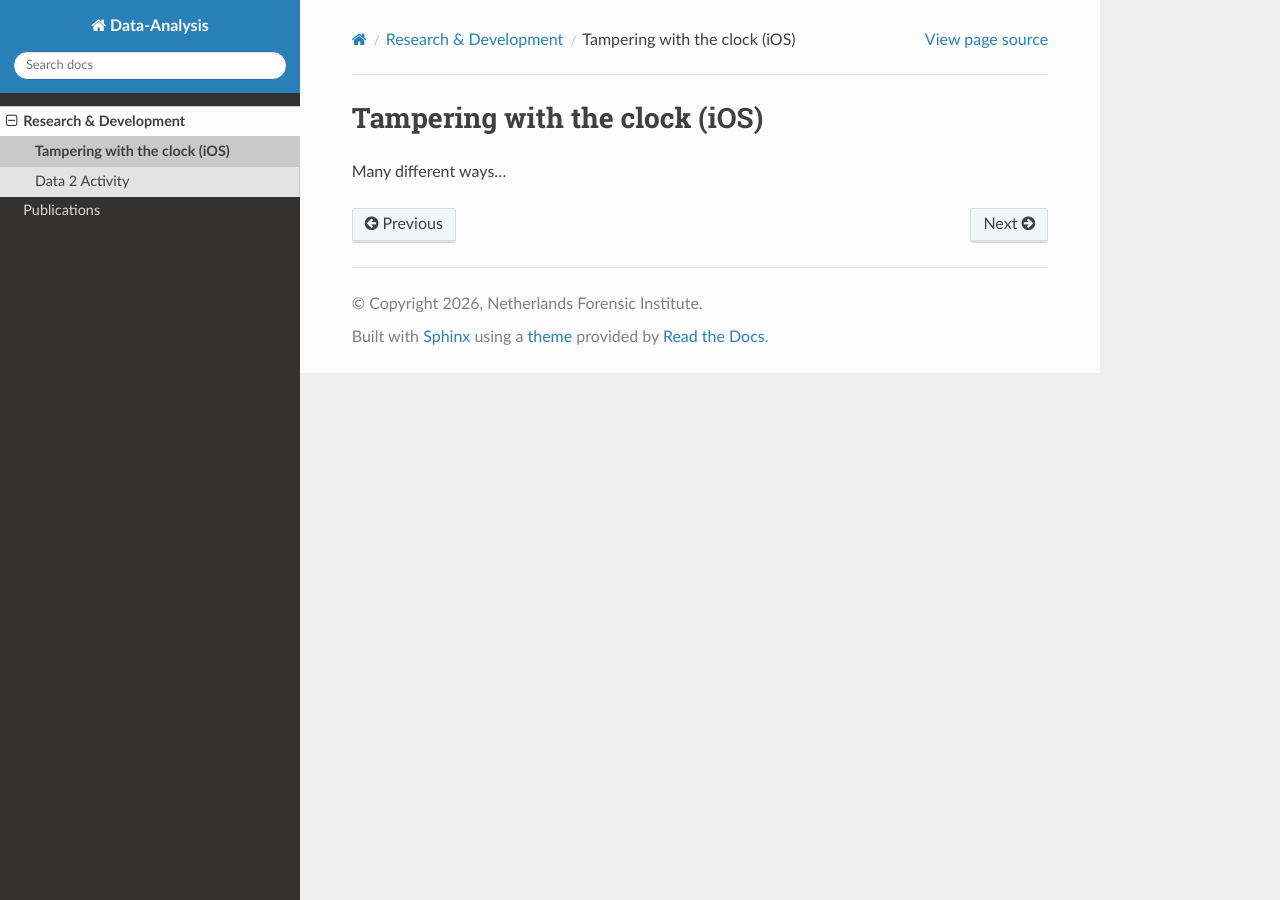
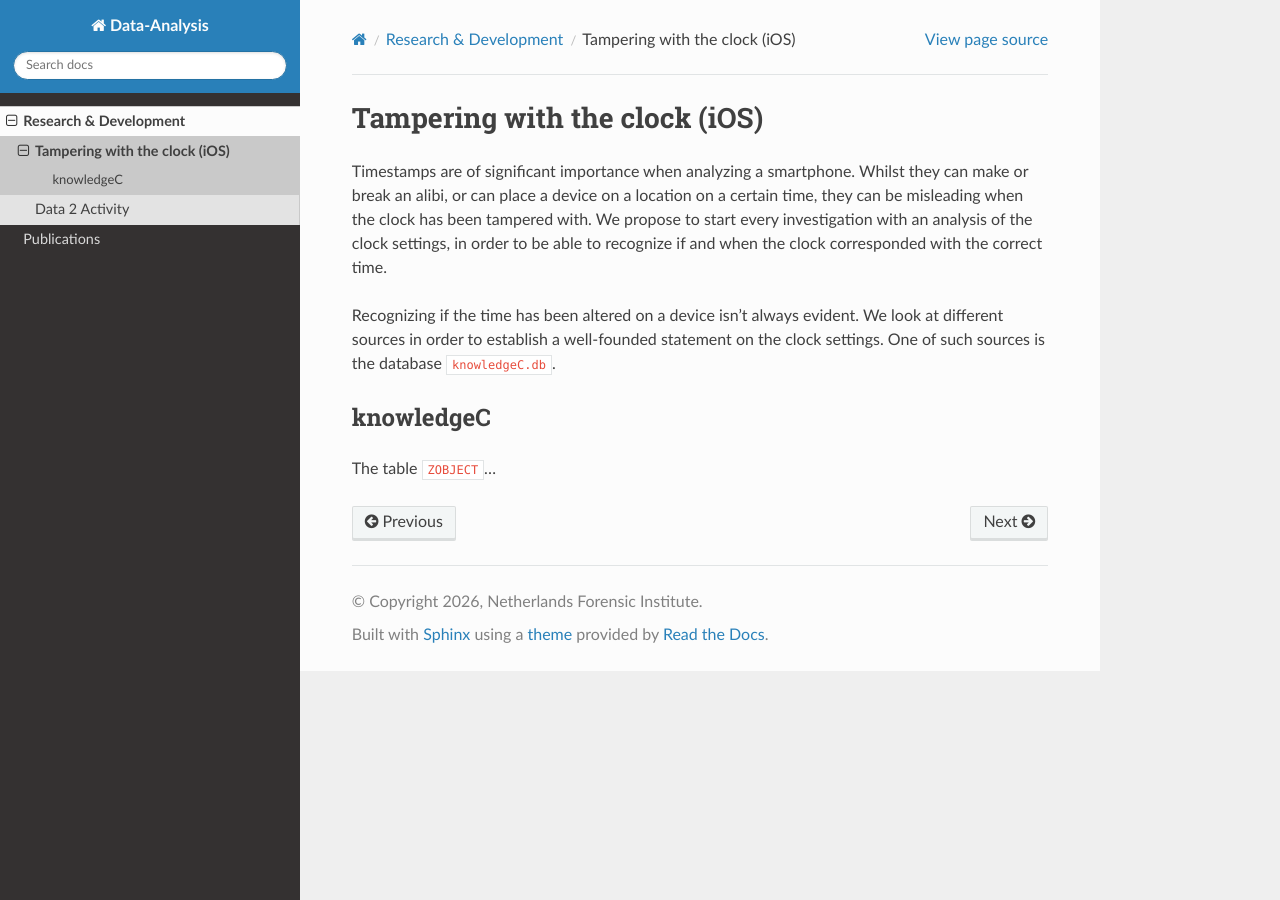
Before and after one commit to maala-nfi/dadocs, a Sphinx documentation site: the page built from docs/source/projects/clocktampering.rst, in a window 1280 px wide. Built offline with Sphinx 7.4.7 and the Read the Docs theme 3.1.0, drawn with Linux system fonts in a browser that asks for light colours.

Commit message:
add clock doc

```diff
--- a/docs/source/projects/clocktampering.rst
+++ b/docs/source/projects/clocktampering.rst
@@ -1,6 +1,18 @@
 .. _Tampering with the clock (iOS):
 
 Tampering with the clock (iOS)
-------------------------------
+==============================
 
-Many different ways...
+Timestamps are of significant importance when analyzing a smartphone. Whilst they can make or break
+an alibi, or can place a device on a location on a certain time, they can be misleading when the
+clock has been tampered with. We propose to start every investigation with an analysis of the clock
+settings, in order to be able to recognize if and when the clock corresponded with the correct time.
+
+Recognizing if the time has been altered on a device isn't always evident. We look at different
+sources in order to establish a well-founded statement on the clock settings. One of such sources is
+the database ``knowledgeC.db``.
+
+knowledgeC
+----------
+
+The table ``ZOBJECT``...
```
